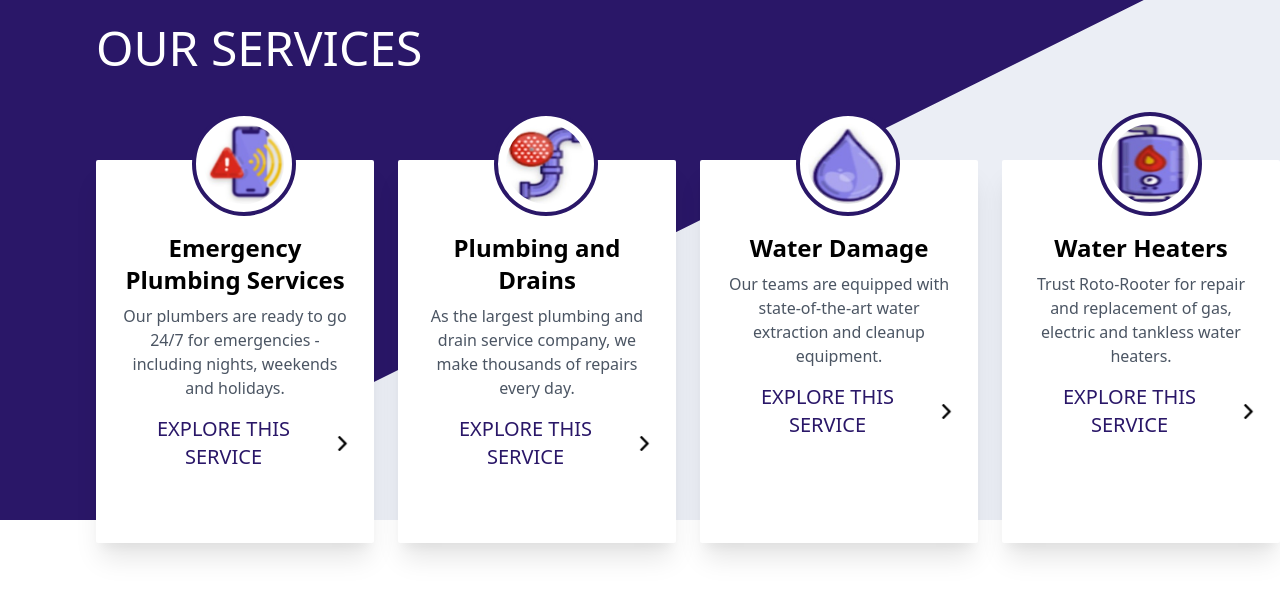
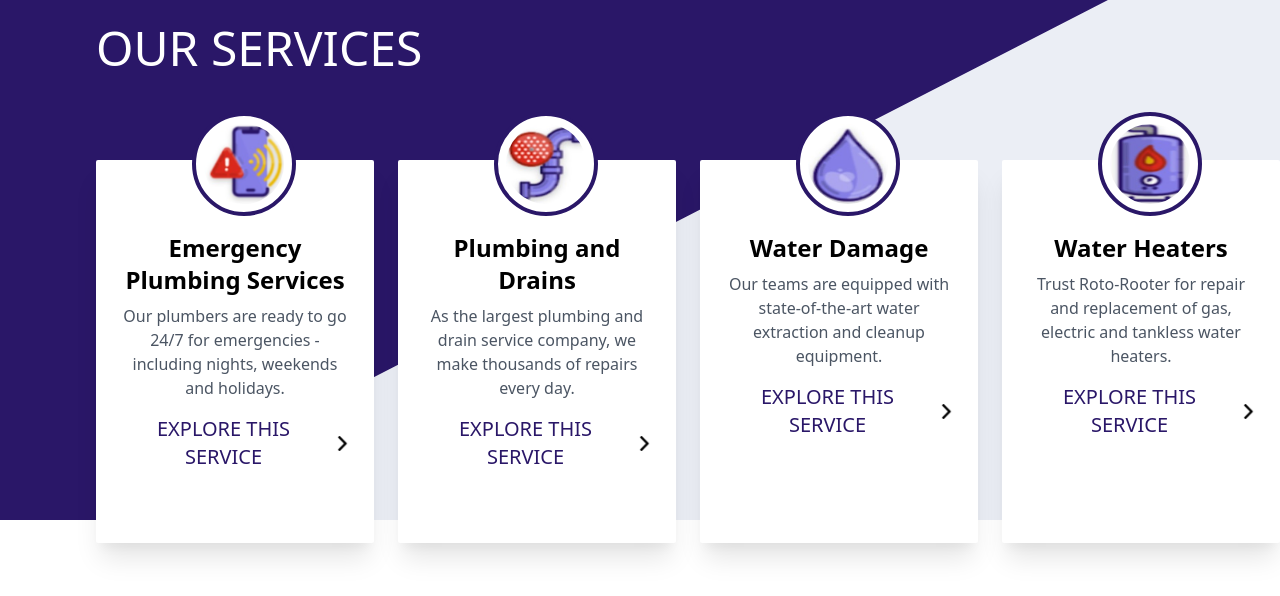
Before and after one commit to BhavyaPopli7/section-task, a plain HTML site: page index.html in a window 1280 px wide. Drawn offline with nearby package versions, Linux system fonts and the light colour scheme.

Commit message:
Update index.html

```diff
--- a/index.html
+++ b/index.html
@@ -7,7 +7,7 @@
     <link rel="stylesheet" href="https://cdn.jsdelivr.net/npm/tailwindcss@2.2.19/dist/tailwind.min.css">
     <style>
         .clip-diagonal {
-            clip-path: polygon(0 0, 100% 0, 100% -13%, 0% 100%);
+            clip-path: polygon(0 0, 100% 0, 100% -17%, 0% 100%);
         }
 
         .service-box {
```
